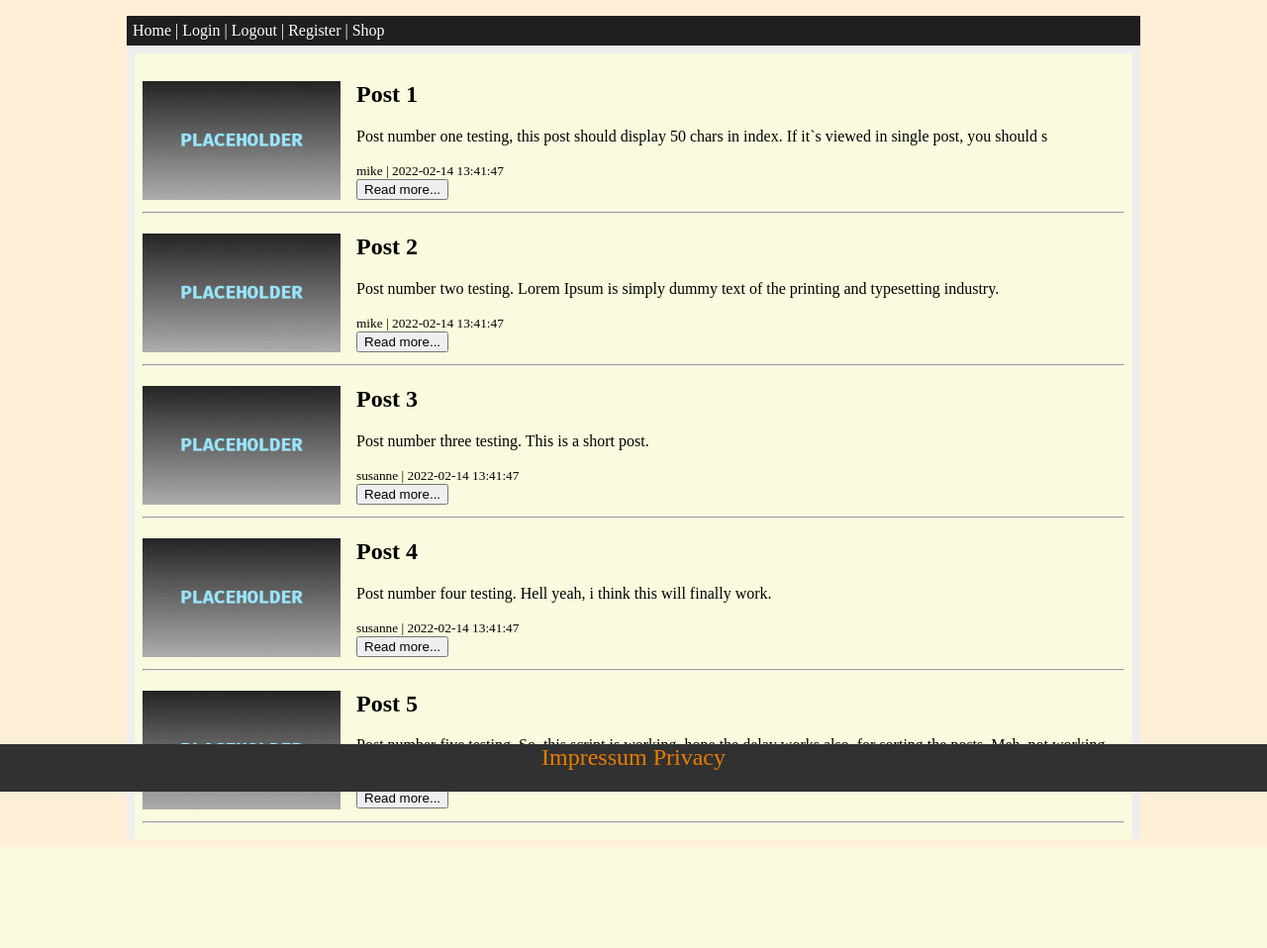
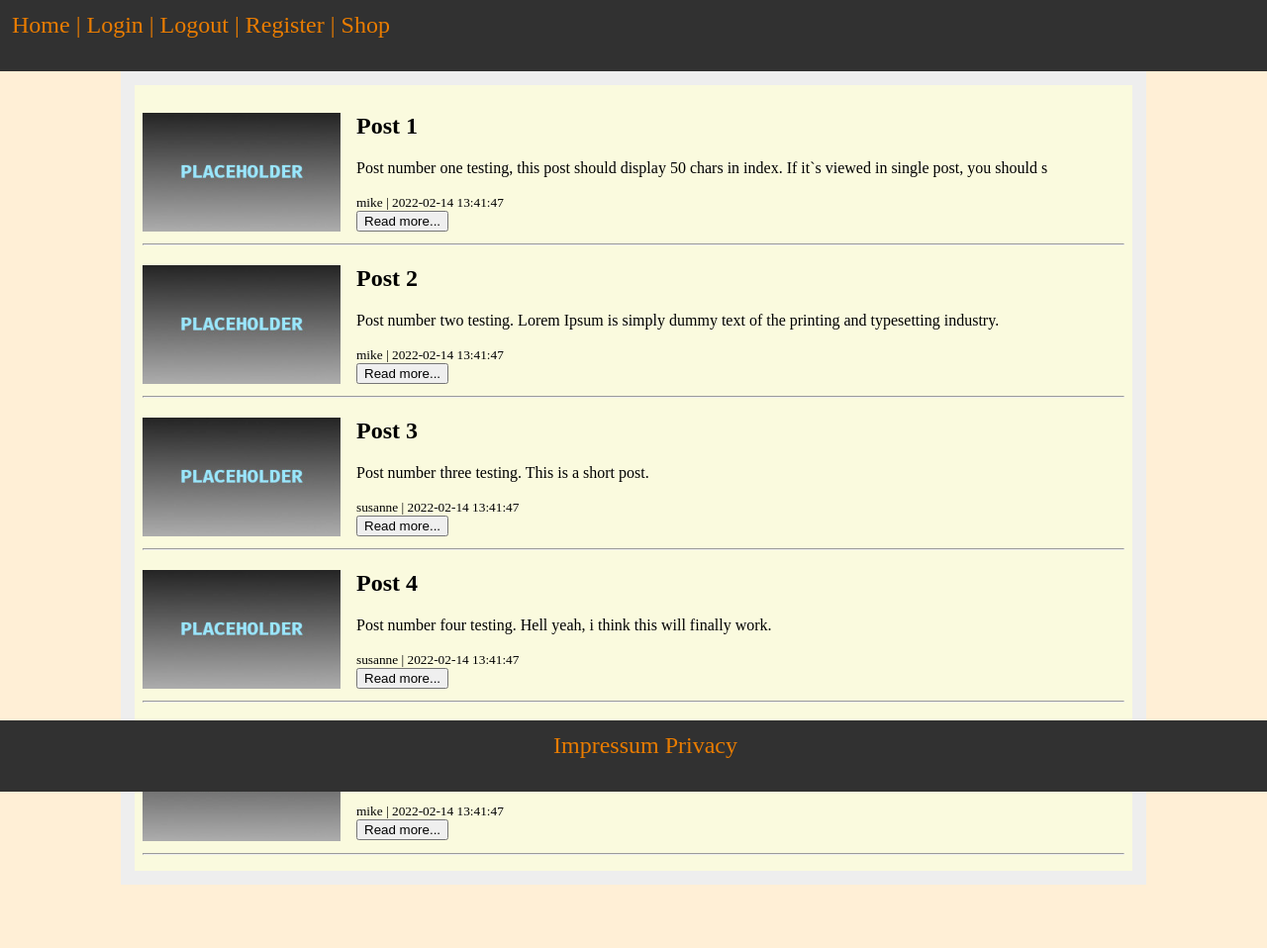
Before and after one commit to orthub/cms-lbs4, a PHP site: page / in a window 1280 px wide. Shown: the whole page at 99% size. Before the commit the page ends 848 px from the top, so only its background shows below. Run offline with PHP 8.4, Linux system fonts and the light colour scheme; data comes from the database, SQL or seed files in the repository.

Commit message:
navbar and color fix

```diff
--- a/css/style.css
+++ b/css/style.css
@@ -8,7 +8,8 @@ html, body {
   background-color: #eeeeee;
   width: 1024px;
   max-width: 1024px;
-  margin: 0px auto;
+  margin: 64px auto;
+  padding: 6px;
 }
 
 .content-posts {
@@ -18,13 +19,20 @@ html, body {
 }
 
 .navbar {
-  padding: 6px;
-  color: #ffffff;
-  background-color: #1f1f1f;
+  font-size: 24px;
+  position: absolute;
+  top: 0px;
+  left: 0px;
+  height: 48px;
+  min-height: 32px;
+  width: 100%;
+  padding: 12px;
+  color: #e97c00;
+  background-color: #313131;
 }
 
 .navbar a {
-  color: #ffffff;
+  color: #e97c00;
   text-decoration: none;
 }
 
@@ -48,6 +56,7 @@ html, body {
 }
 
 .content {
+  top: 160px;
   display: block;
 }
 
@@ -62,6 +71,7 @@ html, body {
   min-height: 32px;
   text-align: center;
   background-color: #313131;
+  padding: 12px;
 }
 
 .footer a {
```
